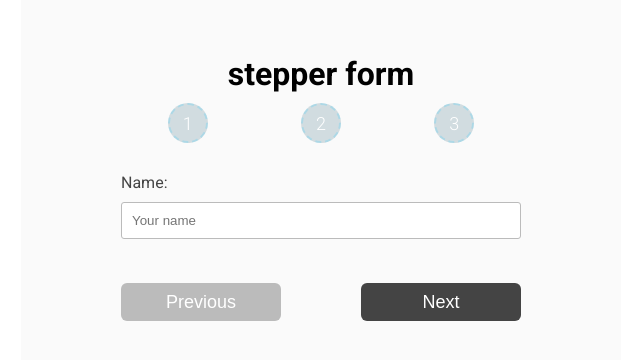
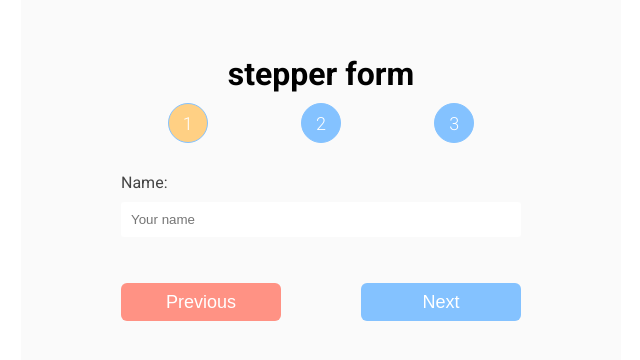
Before and after one commit to marcinolszewski/stepper-form, a React (Create React App) app: page / in a window 1280 px wide. Shown: the part 212-572 px from the top of the page, without its empty margins (319-959 px from the left). Built offline with nearby package versions, Linux system fonts and the light colour scheme.

Commit message:
[feat] added errors handling

```diff
--- a/src/App.scss
+++ b/src/App.scss
@@ -2,9 +2,9 @@
 
 :root {
   --btn-next: #444;
-  --btn-prev: #bbb;
-  --light-blue: #add8e6;
-  --lighter-blue: #d1dce0;
+  --light-blue: #84c2ff;
+  --orange: #ffd084;
+  --dark-orange: #ff9284;
   --main-bg: #fafafa;
   --label: #616161;
   font-family: Roboto, 'sans-serif';
@@ -60,6 +60,14 @@
     border: 1px solid var(--btn-prev);
     border-radius: 3px;
   }
+
+  &__error {
+    position: absolute;
+    top: 80px;
+    font-size: 11px;
+    left: 5px;
+    color: var(--dark-orange);
+  }
 }
 
 .btn {
@@ -72,10 +80,10 @@
   border-radius: 6px;
 
   &__next {
-    background-color: var(--btn-next);
+    background-color: var(--light-blue);
   }
   &__prev {
-    background-color: var(--btn-prev);
+    background-color: var(--dark-orange);
   }
 
   &__next:hover,
@@ -96,7 +104,7 @@
 
   &__indicator {
     border-radius: 50%;
-    border: 2px dashed var(--light-blue);
+    border: 1px solid var(--light-blue);
     width: 40px;
     height: 40px;
     display: flex;
@@ -104,8 +112,12 @@
     justify-content: center;
     font-size: 18px;
     font-weight: 300;
-    background-color: var(--lighter-blue);
+    background-color: var(--light-blue);
     color: #fff;
+
+    &.active {
+      background-color: var(--orange);
+    }
 
     &:hover {
       cursor: pointer;
--- a/src/components/Form.js
+++ b/src/components/Form.js
@@ -5,12 +5,57 @@ import Button from './Button';
 
 class Form extends Component {
   state = {
-    step: 1
+    step: 1,
+    name: '',
+    age: '',
+    email: '',
+    errors: [
+      'Plase enter your name',
+      'Plase enter your age',
+      'Plase enter your email'
+    ]
+  };
+
+  componentWillMount() {
+    const userCookie = document.cookie.split('-');
+    if (userCookie.length === 1) {
+      console.log(userCookie);
+      console.log('no cookie');
+    } else {
+      console.log(userCookie);
+      console.log(
+        `name is ${userCookie[0]}, age is ${userCookie[1]}, emai is${userCookie[2]}`
+      );
+    }
+  }
+
+  showError = () => {
+    document.querySelector('.form__error').classList.remove('hidden');
+    setTimeout(() => {
+      document.querySelector('.form__error').classList.add('hidden');
+    }, 3000);
+  };
+
+  checkForErrors = () => {
+    const step = this.state.step;
+    switch (step) {
+      case 1:
+        return this.state.name === '' ? this.showError() : true;
+      case 2:
+        return this.state.age === '' ? this.showError() : true;
+      case 3:
+        return this.state.email === '' ? this.showError() : true;
+    }
+  };
+
+  updateState = e => {
+    this.setState({ [e.target.name.toLowerCase()]: e.target.value });
   };
 
   handleNext = e => {
     e.preventDefault();
-    if (this.state.step !== 3) {
+    if (this.state.step !== 3 && this.checkForErrors()) {
+      document.querySelector('.form__error').classList.add('hidden');
       this.setState({ step: this.state.step + 1 });
     }
   };
@@ -20,27 +65,43 @@ class Form extends Component {
       this.setState({ step: this.state.step - 1 });
     }
   };
+  handleSubmit = e => {
+    e.preventDefault();
+    if (this.checkForErrors()) {
+      document.cookie = `${this.state.name}-${this.state.age}-${this.state.email}`;
+    }
+  };
   render() {
-    const { step } = this.state;
+    const { step, name, age, email, errors } = this.state;
     return (
       <form className="form">
-        <Legend />
+        <Legend step={step} />
         <div className="form__input-wrapper">
           <Input
             name="Name"
+            inputType="text"
             placeholder="Your name"
             className={step === 1 ? '' : 'hidden'}
+            value={name}
+            onInputChange={this.updateState}
           />
           <Input
             name="Age"
+            inputType="number"
             placeholder="Your age"
             className={step === 2 ? '' : 'hidden'}
+            value={age}
+            onInputChange={this.updateState}
           />
           <Input
             name="Email"
+            inputType="email"
             placeholder="Your email"
             className={step === 3 ? '' : 'hidden'}
+            value={email}
+            onInputChange={this.updateState}
           />
+          <p className="form__error hidden">{errors[this.state.step - 1]}</p>
         </div>
         <div className="wrapper__btn">
           <Button
@@ -48,11 +109,19 @@ class Form extends Component {
             text="Previous"
             changeInput={this.handlePrev}
           />
-          <Button
-            btnClass="btn btn__next"
-            text="Next"
-            changeInput={this.handleNext}
-          />
+          {step === 3 ? (
+            <Button
+              btnClass="btn btn__next"
+              text="Submit"
+              changeInput={this.handleSubmit}
+            />
+          ) : (
+            <Button
+              btnClass="btn btn__next"
+              text="Next"
+              changeInput={this.handleNext}
+            />
+          )}
         </div>
       </form>
     );
--- a/src/components/Input.js
+++ b/src/components/Input.js
@@ -1,23 +1,27 @@
-import React, { Component } from 'react';
+import React from 'react';
 
-class Input extends Component {
-  constructor(props) {
-    super(props);
-  }
-  render() {
-    const { placeholder, name, className } = this.props;
+const Input = props => {
+  const {
+    placeholder,
+    name,
+    className,
+    value,
+    onInputChange,
+    inputType
+  } = props;
   return (
     <label htmlFor={name} className={`form__label ${className}`}>
       {name}:
       <input
         name={name}
-          type="text"
+        type={inputType}
         className="form__input"
         placeholder={placeholder}
+        value={value}
+        onChange={onInputChange}
       />
     </label>
   );
-  }
-}
+};
 
 export default Input;
--- a/src/components/Legend.js
+++ b/src/components/Legend.js
@@ -1,15 +1,14 @@
-import React, { Component } from 'react';
+import React from 'react';
 
-class Legend extends Component {
-  render() {
-    return (
-      <div className="legend__wrapper">
-        <div className="legend__indicator legend__step-1">1</div>
-        <div className="legend__indicator legend__step-2">2</div>
-        <div className="legend__indicator legend__step-3">3</div>
-      </div>
-    );
-  }
-}
+const Legend = props => {
+  const { step } = props;
+  return (
+    <div className="legend__wrapper">
+      <div className={`legend__indicator ${step === 1 ? `active` : ''}`}>1</div>
+      <div className={`legend__indicator ${step === 2 ? `active` : ''}`}>2</div>
+      <div className={`legend__indicator ${step === 3 ? `active` : ''}`}>3</div>
+    </div>
+  );
+};
 
 export default Legend;
```
Lines whose indentation alone changed are shown as unchanged.
